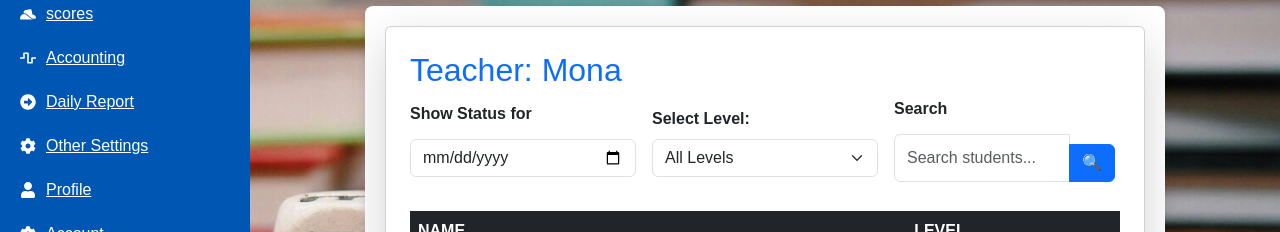
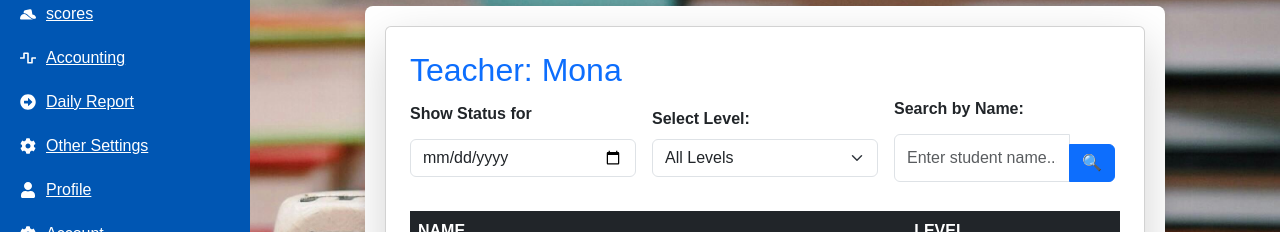
Before and after one commit to Amiineee-gold/Stage_projet, a React (Create React App) app: page /LearnList/1 in a window 1280 px wide. Shown: the part 240-472 px from the top of the page. Built offline with nearby package versions, Linux system fonts and the light colour scheme.

Commit message:
filtrage de page listLearner et gradesDetails

```diff
--- a/src/App.js
+++ b/src/App.js
@@ -33,12 +33,15 @@ function App() {
     {id:1,Name:"Mona", LearnList:[{Name:"Amine",Username:"bneba",level:"3A",BillList:250}]},
     {id:2,Name:"Ayoub", LearnList:[{Name:"khalid",Username:"ayoubi",level:"4A",BillList:250}]},
     {id:3,Name:"hassan", LearnList:[{Name:"tariq",Username:"najari",level:"6A",BillList:250},{Name:"karim",Username:"kantari",level:"6A",BillList:250},{Name:"Mohamed",Username:"bensaidi",level:"6A",BillList:250}]},
-    {id:4,Name:"hiba", LearnList:[{Name:"saad",Username:"botriqa",level:"BAC",BillList:250},{Name:"saad",Username:"botriqa",level:"BAC",BillList:250},{Name:"saad",Username:"botriqa",level:"BAC",BillList:250}]},
+    {id:4,Name:"hiba", LearnList:[
+      {Name:"saad",Username:"botriqa",level:"BAC",BillList:250},
+      {Name:"simo",Username:"botriqa",level:"2A",BillList:300},
+      {Name:"ayoub",Username:"botriqa",level:"3A",BillList:400},
+      {Name:"amine",Username:"botriqa",level:"TC",BillList:150},
+      {Name:"hassan",Username:"botriqa",level:"SVT",BillList:250}
+    ]},
     {id:5,Name:"hiba", LearnList:[{Name:"tariq",Username:"najari",level:"6A",BillList:250},{Name:"karim",Username:"kantari",level:"6A",BillList:250},{Name:"Mohamed",Username:"bensaidi",level:"6A",BillList:250}]},
-    {id:6,Name:"hiba", LearnList:[{Name:"tariq",Username:"najari",level:"2A",BillList:250},{Name:"karim",Username:"kantari",level:"6A",BillList:250},{Name:"Mohamed",Username:"bensaidi",level:"6A",BillList:250}]},
-    {id:7,Name:"hiba", LearnList:[{Name:"tariq",Username:"najari",level:"6A",BillList:250},{Name:"karim",Username:"kantari",level:"6A",BillList:250},{Name:"Mohamed",Username:"bensaidi",level:"6A",BillList:250}]},
-    {id:8,Name:"hiba", LearnList:[{Name:"tariq",Username:"najari",level:"6A",BillList:250},{Name:"karim",Username:"kantari",level:"6A",BillList:250},{Name:"Mohamed",Username:"bensaidi",level:"6A",BillList:250}]},
-    {id:9,Name:"aya", LearnList:[]}
+    {id:6,Name:"aya", LearnList:[]}
   ]
 
   return (
--- a/src/componants/Home/scores/GradesDetails.js
+++ b/src/componants/Home/scores/GradesDetails.js
@@ -5,6 +5,7 @@ import Sidebar from "../sidebar/Sidebar";
 import "./Grades.css"
 import { useState } from "react";
 function OurGrades({info}){
+    let [filtrBylevel,setFiltrBylevel]=useState("")
     const [grades, setGrades] = useState(info.map(student => ({Grade1: "",Grade2: "",Grade3: "", Note: ""})));
     const handleChange = (index, field, value) => {
         const updatedGrades = [...grades];
@@ -26,12 +27,23 @@ function OurGrades({info}){
     if (!selectedTeacher) {return <p className="text-danger text-center">❌ Teacher not found</p>;}
 
     // Récupérer les niveaux uniques
-    const levels = [];
+    /*const levels = [];
     info.forEach(teacher => {
         teacher.LearnList.forEach(student => {
             if (!levels.includes(student.level)) {
                 levels.push(student.level); // Ajouter le niveau s'il n'est pas déjà dans le tableau
-        }});});
+        }});});*/
+
+    const levels = [];
+        selectedTeacher.LearnList.forEach(student => {
+            if (!levels.includes(student.level)) {
+                levels.push(student.level); // Ajouter le niveau s'il n'est pas déjà dans le tableau
+        }});
+
+    const filteredStudents = filtrBylevel
+    ? selectedTeacher.LearnList.filter(student => student.level === filtrBylevel)
+    : selectedTeacher.LearnList;
+
     return(
         <>
             <Header />
@@ -44,7 +56,7 @@ function OurGrades({info}){
                     <h2 className="text-primary">Teacher: {selectedTeacher.Name}</h2>
                     <div className="row g-3 align-items-center mb-4">
                         <div className="d-flex col-md-4">
-                            <select className="form-select">
+                            <select className="form-select" onChange={(e)=>setFiltrBylevel(e.target.value)}>
                                 <option value="">All Levels</option>
                                 {levels.map((level, index) => (
                                     <option key={index} value={level}>
@@ -68,15 +80,14 @@ function OurGrades({info}){
                                 </tr>
                             </thead>
                             <tbody>
-                                {selectedTeacher.LearnList.map((student, index) => (
+                            {filteredStudents.map((student, index) => (
                                     <tr key={index}>
-                                        <td style={{width:200}}>{student.Name} {student.Username}</td>
-                                        <td><input type="number" className="form-control" value={grades[index].Grade1} onChange={(e) => handleChange(index, "Grade1", e.target.value)} /></td>
-                        <td><input type="number" className="form-control" value={grades[index].Grade2} onChange={(e) => handleChange(index, "Grade2", e.target.value)} /></td>
-                        <td><input type="number" className="form-control" value={grades[index].Grade3} onChange={(e) => handleChange(index, "Grade3", e.target.value)} /></td>
-                        <td><input type="text" className="form-control" value={grades[index].Note} readOnly /></td>
-                        <td><button className="btn btn-primary" onClick={() => handleClick(index)}>Save</button></td>
-
+                                        <td style={{ width: 200 }}>{student.Name} {student.Username}</td>
+                                        <td><input type="number" className="form-control" value={grades[index]?.Grade1 || ""} onChange={(e) => handleChange(index, "Grade1", e.target.value)} /></td>
+                                        <td><input type="number" className="form-control" value={grades[index]?.Grade2 || ""} onChange={(e) => handleChange(index, "Grade2", e.target.value)} /></td>
+                                        <td><input type="number" className="form-control" value={grades[index]?.Grade3 || ""} onChange={(e) => handleChange(index, "Grade3", e.target.value)} /></td>
+                                        <td><input type="text" className="form-control" value={grades[index]?.Note || ""} readOnly /></td>
+                                        <td><button className="btn btn-primary" onClick={() => handleClick(index)}>Save</button></td>
                                     </tr>
                                 ))}
                             </tbody>
--- a/src/componants/Home/teachers/LearnerListe.js
+++ b/src/componants/Home/teachers/LearnerListe.js
@@ -1,45 +1,42 @@
-import "./LearnList.css"
+import "./LearnList.css";
 import { useParams } from "react-router-dom";
 import "bootstrap/dist/css/bootstrap.min.css"; // Import Bootstrap
 import Header from "../Header/Header";
 import Sidebar from "../sidebar/Sidebar";
-
+import { useState } from "react";
 function OurLearners({ info }) {
+    const [filtrBylevel, setFiltrBylevel] = useState("");
+    const [searchTerm, setSearchTerm] = useState(""); // ✅ New state for name search
     const { id } = useParams();
     const selectedTeacher = info.find((teacher) => teacher.id === parseInt(id));
-
     if (!selectedTeacher) {
         return <p className="text-danger text-center">❌ Teacher not found</p>;
     }
-
-    // Récupérer les niveaux uniques
     const levels = [];
-    info.forEach(teacher => {
-        teacher.LearnList.forEach(student => {
-            if (!levels.includes(student.level)) {
-                levels.push(student.level); // Ajouter le niveau s'il n'est pas déjà dans le tableau
-            }
-        });
+    selectedTeacher.LearnList.forEach(student => {
+        if (!levels.includes(student.level)) {
+            levels.push(student.level);
+        }
     });
+    const filteredStudents = selectedTeacher.LearnList
+        .filter(student => filtrBylevel ? student.level === filtrBylevel : true)
+        .filter(student => student.Name.toLowerCase().includes(searchTerm.toLowerCase()));
     return (
         <>
             <Header />
             <Sidebar />
-
             <div className="container mt-4">
                 <div className="card shadow-lg p-4">
                     <h2 className="text-primary">Teacher: {selectedTeacher.Name}</h2>
-
-                    {/* Formulaire de filtre */}
+                    {/* Filter Form */}
                     <div className="row g-3 align-items-center mb-4">
-                        <div className="col-md-4">
+                    <div className="col-md-4">
                             <label className="form-label fw-bold">Show Status for</label>
                             <input type="date" className="form-control" />
                         </div>
-
                         <div className="col-md-4">
                             <label className="form-label fw-bold">Select Level:</label>
-                            <select className="form-select">
+                            <select className="form-select" onChange={(e) => setFiltrBylevel(e.target.value)}>
                                 <option value="">All Levels</option>
                                 {levels.map((level, index) => (
                                     <option key={index} value={level}>
@@ -48,17 +45,21 @@ function OurLearners({ info }) {
                                 ))}
                             </select>
                         </div>
-
                         <div className="col-md-4">
-                            <label className="form-label fw-bold">Search</label>
+                            <label className="form-label fw-bold">Search by Name:</label>
                             <div className="input-group">
-                                <input type="text" className="form-control" placeholder="Search students..." />
+                                <input
+                                    type="text"
+                                    className="form-control"
+                                    placeholder="Enter student name..."
+                                    value={searchTerm} // ✅ Controlled input
+                                    onChange={(e) => setSearchTerm(e.target.value)} // ✅ Update search term
+                                />
                                 <button className="btn btn-primary">🔍</button>
                             </div>
                         </div>
                     </div>
-
-                    {/* Tableau des étudiants */}
+                    {/* Student Table */}
                     <div className="table-responsive">
                         <table className="table table-striped table-hover text-center">
                             <thead className="table-dark">
@@ -68,7 +69,7 @@ function OurLearners({ info }) {
                                 </tr>
                             </thead>
                             <tbody>
-                                {selectedTeacher.LearnList.map((student, index) => (
+                                {filteredStudents.map((student, index) => (
                                     <tr key={index}>
                                         <td>{student.Name} {student.Username}</td>
                                         <td className="fw-bold">{student.level}</td>
@@ -82,5 +83,4 @@ function OurLearners({ info }) {
         </>
     );
 }
-
 export default OurLearners;
--- a/src/componants/Home/teachers/teacher.css
+++ b/src/componants/Home/teachers/teacher.css
@@ -10,6 +10,7 @@
     flex-direction: column;
     justify-content: center;
     align-items: center; /* Centers content horizontally */
+    margin-left: 250px;
   }
 
   /* Title */
```
